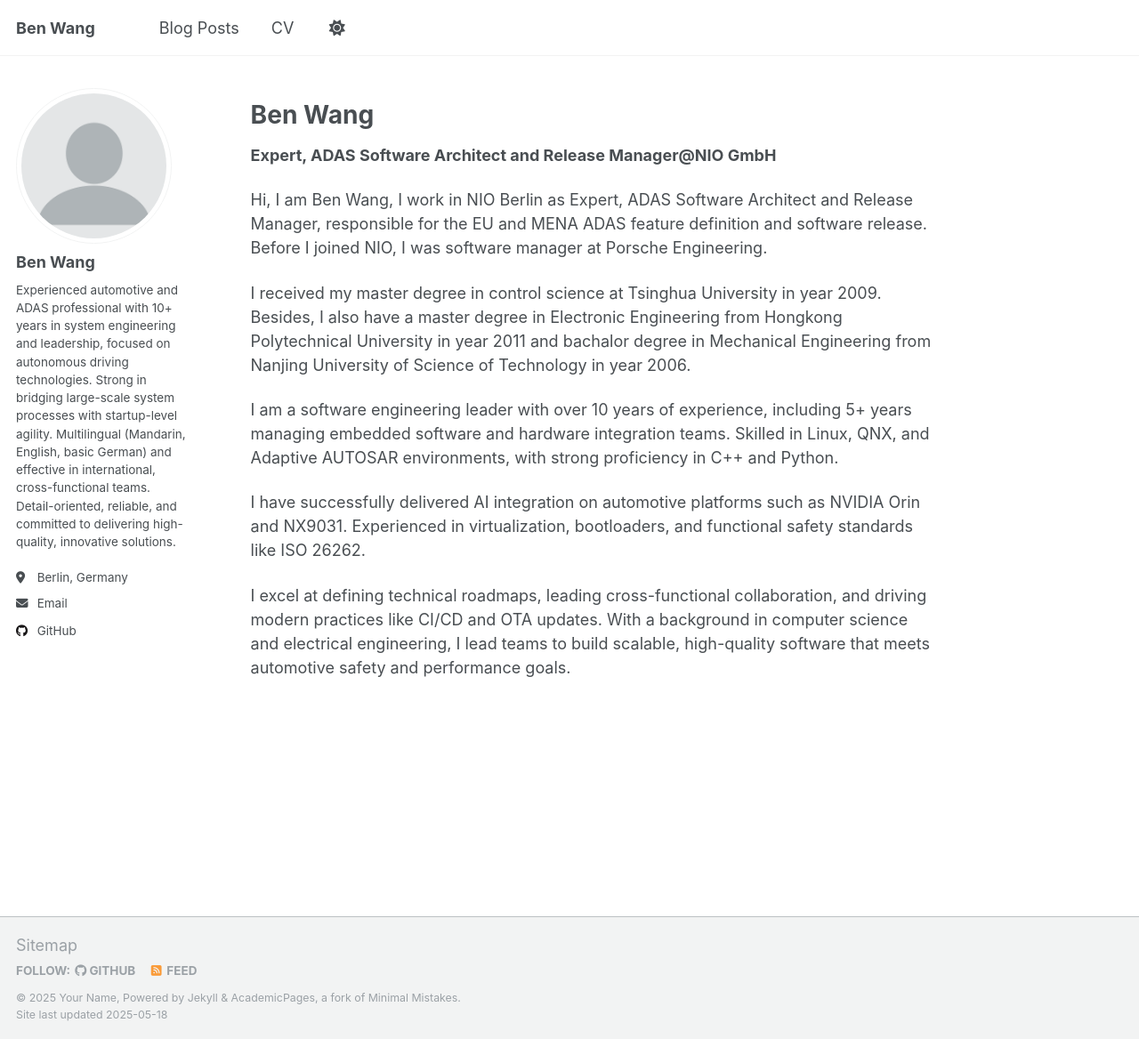
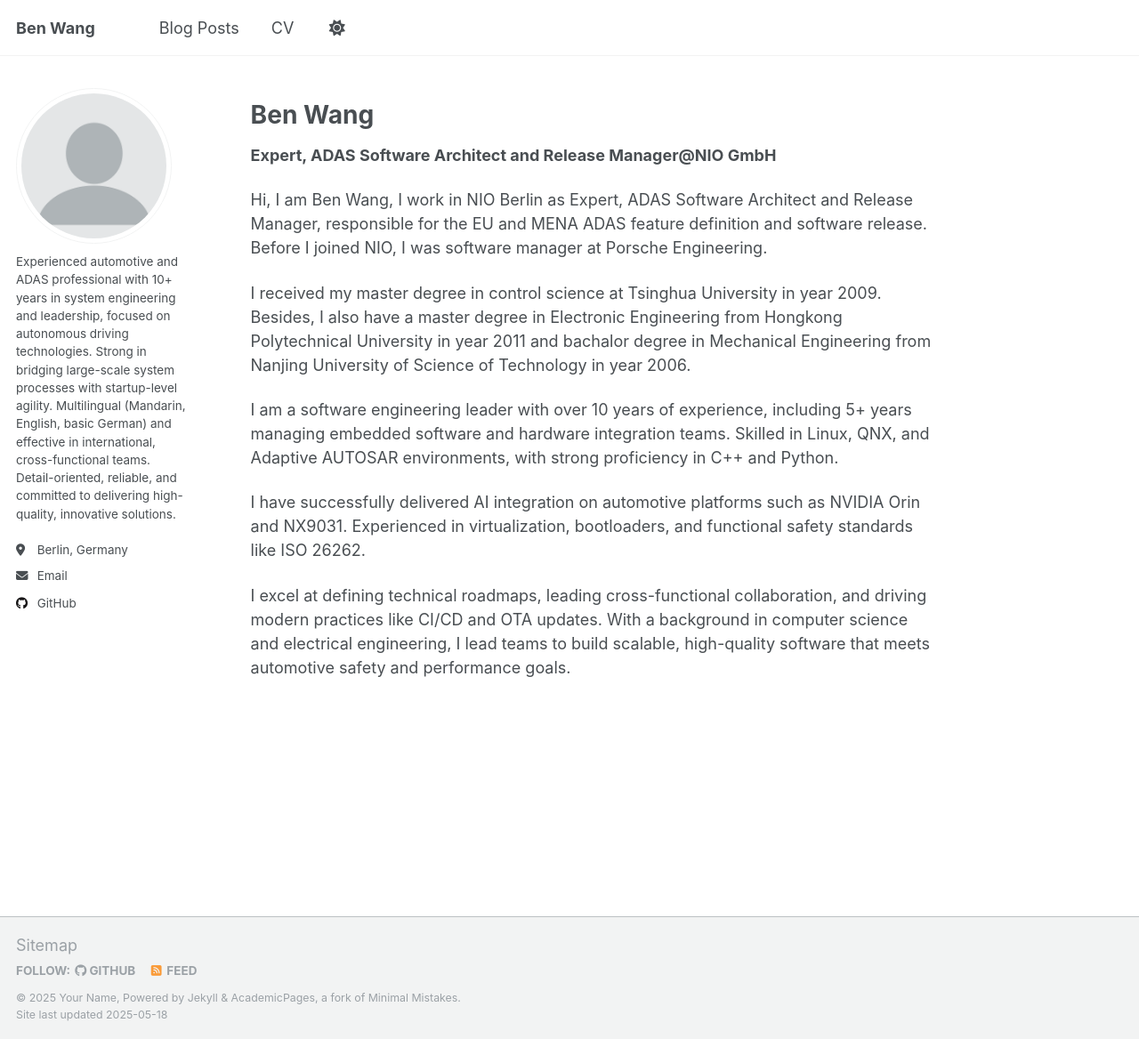
Before and after one commit to ai-benwang/ai-benwang.github.io, a Jekyll site: the page built from _pages/about.md, in a window 1280 px wide and 1168 px high. Shown: the whole window at 89% size. Built offline with Jekyll 4.4.1, drawn with Linux system fonts in a browser that asks for light colours.

Commit message:
remove name in side bar

```diff
--- a/_config.yml
+++ b/_config.yml
@@ -25,7 +25,7 @@ baseurl                  : "" # the subpath of your site, e.g. "/blog"
 author:
   # Biographic information
   avatar           : "profile.png"
-  name             : "Ben Wang"
+  # name             : "Ben Wang"
   pronouns         : # example: "she/her"
   bio              : "Experienced automotive and ADAS professional with 10+ years in system engineering and leadership, focused on autonomous driving technologies. Strong in bridging large-scale system processes with startup-level agility. Multilingual (Mandarin, English, basic German) and effective in international, cross-functional teams. Detail-oriented, reliable, and committed to delivering high-quality, innovative solutions."
   location         : "Berlin, Germany"
```
